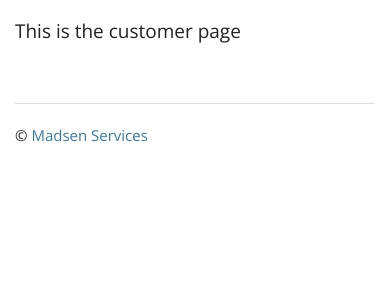
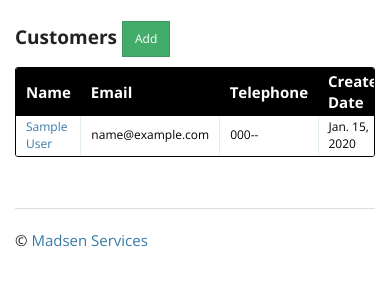
Before and after one commit to ande0581/concrete, a Django app: page /customer/ in a window 390 px wide. Shown: the part 50-345 px from the top of the page. Run offline with Django 3.2, Linux system fonts and the light colour scheme; tables that the repository leaves empty hold one stand-in row (values such as "Sample post").

Commit message:
basic customer template changes including row shading and telephone number formatting.

```diff
--- a/src/customer/views.py
+++ b/src/customer/views.py
@@ -6,6 +6,9 @@ from customer.forms import CustomerForm
 
 def index(request):
     customer_list = Customer.objects.order_by('name')
+    for customer in customer_list:
+        customer.telephone = "{}-{}-{}".format(customer.telephone[:3], customer.telephone[3:6], customer.telephone[6:])
+
     context_dict = {'customers': customer_list}
     return render(request, 'customer/index.html', context_dict)
 
--- a/src/templates/customer/index.html
+++ b/src/templates/customer/index.html
@@ -2,6 +2,29 @@
 {% load staticfiles %}
 
 {% block content %}
-<h4>This is the customer page</h4>
+
+<h4 class="entries">
+  <h4><strong>Customers </strong><a href="" class="btn btn-sm btn-success" role="button">Add</a></h4>
+  <div class="datagrid">
+    <table>
+      <thead>
+        <tr>
+          <th><strong>Name</strong></th>
+          <th><strong>Email</strong></th>
+          <th><strong>Telephone</strong></th>
+          <th><strong>Created Date</strong></th>
+        </tr>
+      </thead>
+      {% for customer in customers %}
+          <tr style="{% cycle 'background: white' 'background: #F0F0F0' %}">
+              <td><a href="">{{ customer.name }}</a></td>
+              <td>{{ customer.email }}</td>
+              <td>{{ customer.telephone }}</td>
+              <td>{{ customer.created_date|date}}</td>
+          </tr>
+      {% endfor %}
+    </table>
+  </div>
+<div>
 
 {% endblock content %}
```
